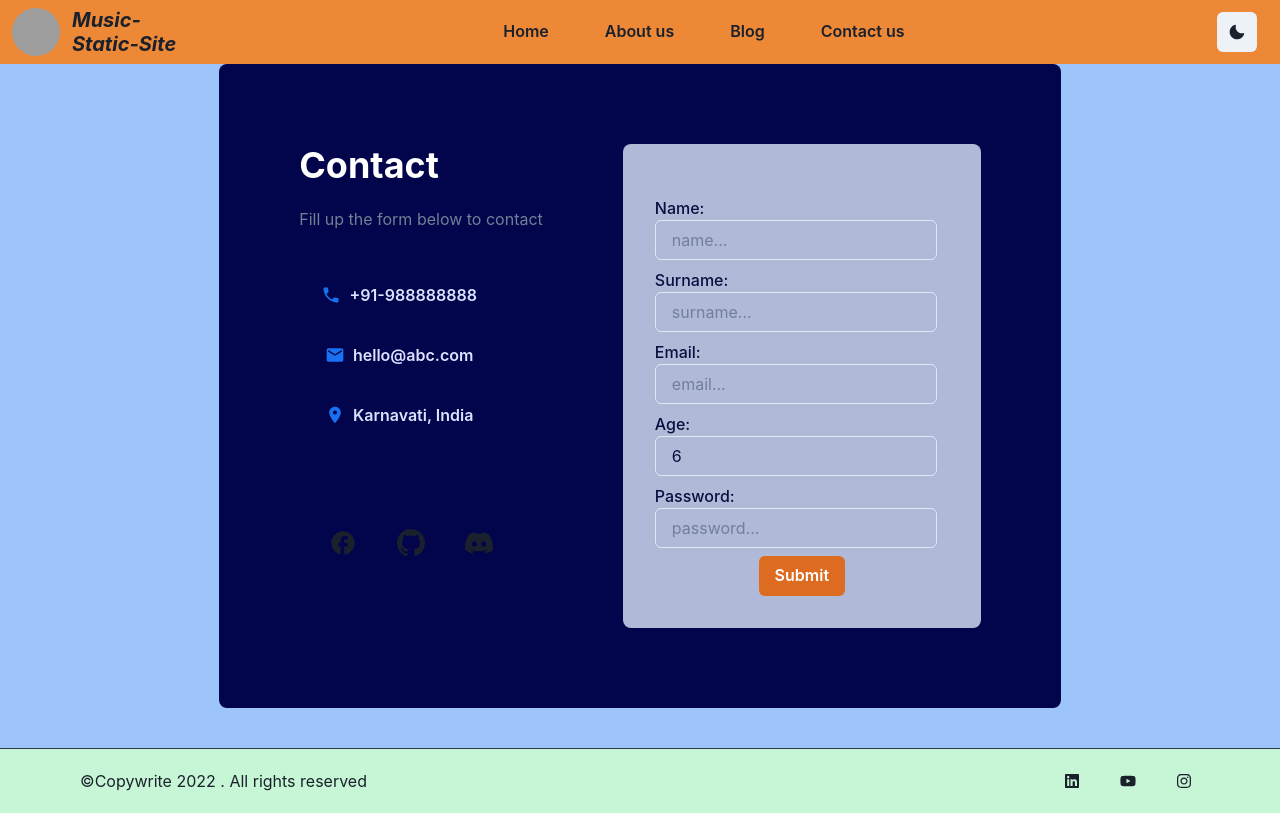
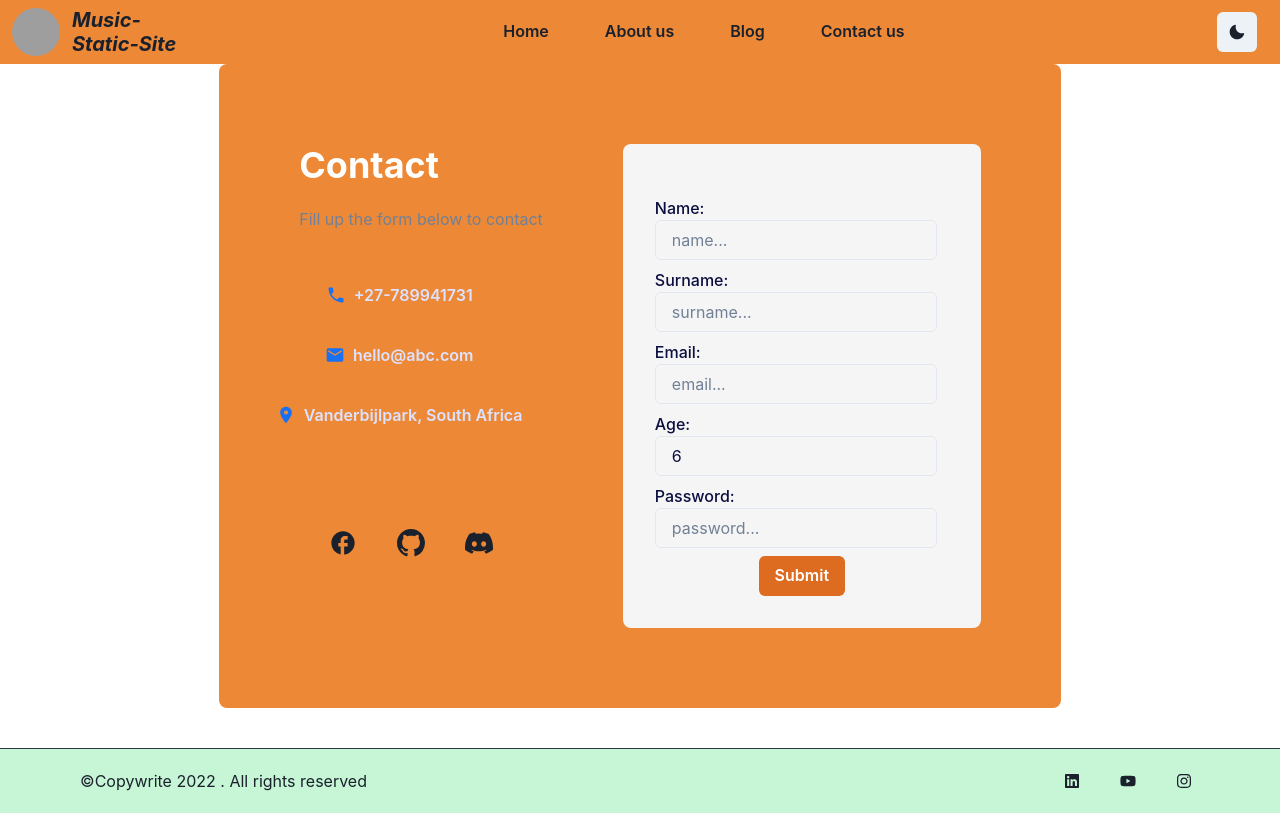
Before and after one commit to DonaldMzima/Music-Static-Site, a Next.js app: page /Contact in a window 1280 px wide. Built offline with nearby package versions, Linux system fonts and the light colour scheme; grey boxes are pictures that could not be loaded.

Commit message:
feat:add/contact-info

```diff
--- a/components/Form.tsx
+++ b/components/Form.tsx
@@ -47,7 +47,7 @@ const schema = Yup.object({
 export const Form = () => {
   const [submitting, setSubmitting] = useState(false)
   const [modal, setModal] = useState<any>(true)
-  const color = useColorModeValue('#B1B9D8', '#1A2036')
+  const color = useColorModeValue('orange.400', '#1A2036')
 
   const Submit = (event: any) => {
     event.preventDefault()
@@ -112,16 +112,10 @@ export const Form = () => {
           <ModelUI isOpen={isOpen} onClose={onClose} data={modal} />
         </div>
 
-        <Container
-          bg="#9DC4FB"
-          maxW="full"
-          mt={0}
-          centerContent
-          overflow="hidden"
-        >
+        <Container maxW="full" mt={0} centerContent overflow="hidden">
           <Flex>
             <Box
-              bg="#02054B"
+              bg={color}
               color="white"
               borderRadius="lg"
               m={{ sm: 4, md: 16, lg: 10 }}
@@ -146,7 +140,7 @@ export const Form = () => {
                             _hover={{ border: '2px solid #1C6FEB' }}
                             leftIcon={<MdPhone color="#1970F1" size="20px" />}
                           >
-                            +91-988888888
+                            +27-789941731
                           </Button>
                           <Button
                             size="md"
@@ -170,7 +164,7 @@ export const Form = () => {
                               <MdLocationOn color="#1970F1" size="20px" />
                             }
                           >
-                            Karnavati, India
+                            Vanderbijlpark, South Africa
                           </Button>
                         </VStack>
                       </Box>
@@ -209,7 +203,7 @@ export const Form = () => {
                   </WrapItem>
 
                   <WrapItem>
-                    <Box bg={color} borderRadius="lg">
+                    <Box bg="#F5F5F5" borderRadius="lg">
                       <Box m={8} color="#0B0E3F">
                         <VStack spacing={5}>
                           <Center>
```
